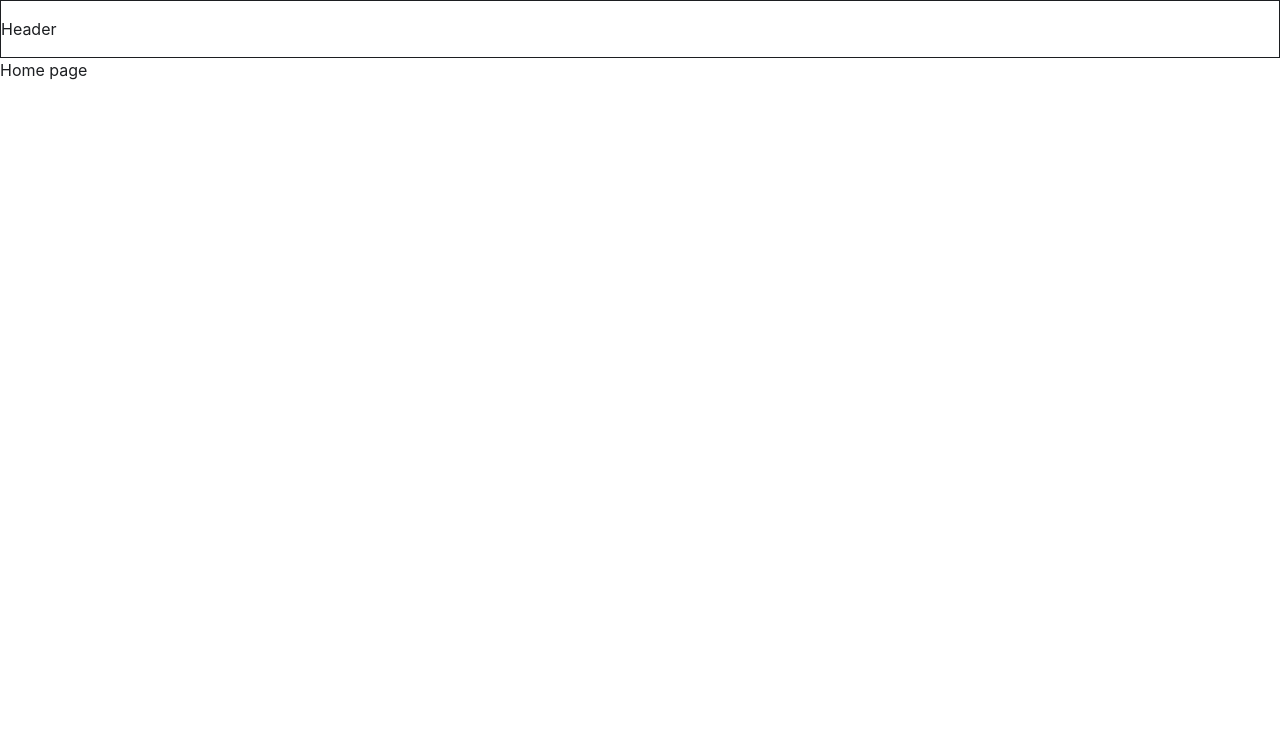
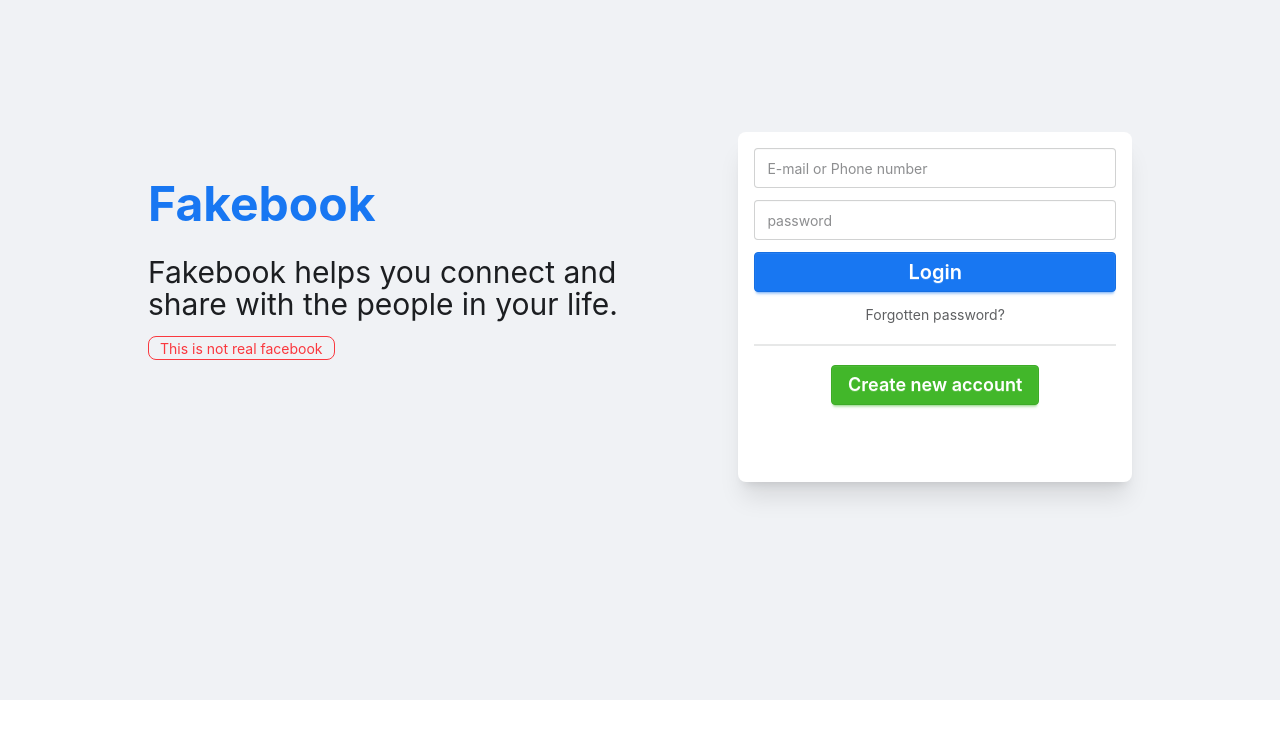
Before and after one commit to tratchapong/cc22-fb-web-prep, a React (Vite) app: page / in a window 1280 px wide. Shown: the top 738 px of the page. Built offline with nearby package versions, Linux system fonts and the light colour scheme.

Commit message:
mock Login page

```diff
--- a/src/pages/Login.jsx
+++ b/src/pages/Login.jsx
@@ -1,15 +1,39 @@
-import ThemePreview from '@/components/ThemePreview'
 import React from 'react'
 
 function Login() {
   return (
-    <>
-
-    <ThemePreview />
-    <div>
-      Login Page
+    <div className="h-175 pt-20 pb-28 bg-base-200">
+      <div className="p-5 mx-auto max-w-5xl min-h-135 flex justify-between">
+        <div className="flex flex-col gap-4 mt-20 basis-3/5 ">
+          <div className="text-5xl text-primary font-bold">Fakebook</div>
+          <h2 className='text-[30px] leading-8 mt-3 w-128.5 '>
+            Fakebook helps you connect and share with the people in your life.
+          </h2>
+          <div className="badge badge-outline badge-error">This is not real facebook</div>
+        </div>
+        <div className="flex flex-1">
+          <div className="card bg-base-100 w-full h-87.5 shadow-xl mt-8">
+            <form>
+              <div className="card-body gap-3 p-4">
+                <input type="text"
+                  className='input input-bordered w-full'
+                  placeholder='E-mail or Phone number' />
+                <input type="password"
+                  className='input input-bordered w-full'
+                  placeholder='password' />
+                <button className='btn btn-primary text-xl'>Login</button>
+                <p className="text-center cursor-pointer opacity-70">
+                  Forgotten password?
+                </p>
+                <div className="divider my-0"></div>
+                <button className='btn btn-secondary text-lg text-white mx-auto'
+                  type='button'>Create new account</button>
+              </div>
+            </form>
+          </div>
+        </div>
+      </div>
     </div>
-    </>
   )
 }
 
--- a/src/routes/AppRouter.jsx
+++ b/src/routes/AppRouter.jsx
@@ -40,8 +40,8 @@ const userRouter = createBrowserRouter([
 
 
 function AppRouter() {
- const user = 'andy@ggg.mail'
-//  const user = null
+//  const user = 'andy@ggg.mail'
+ const user = null
  const finalRouter = user ? userRouter : guestRouter
  return (
   <Suspense fallback={<span className="loading loading-bars loading-md"></span>}>
```
